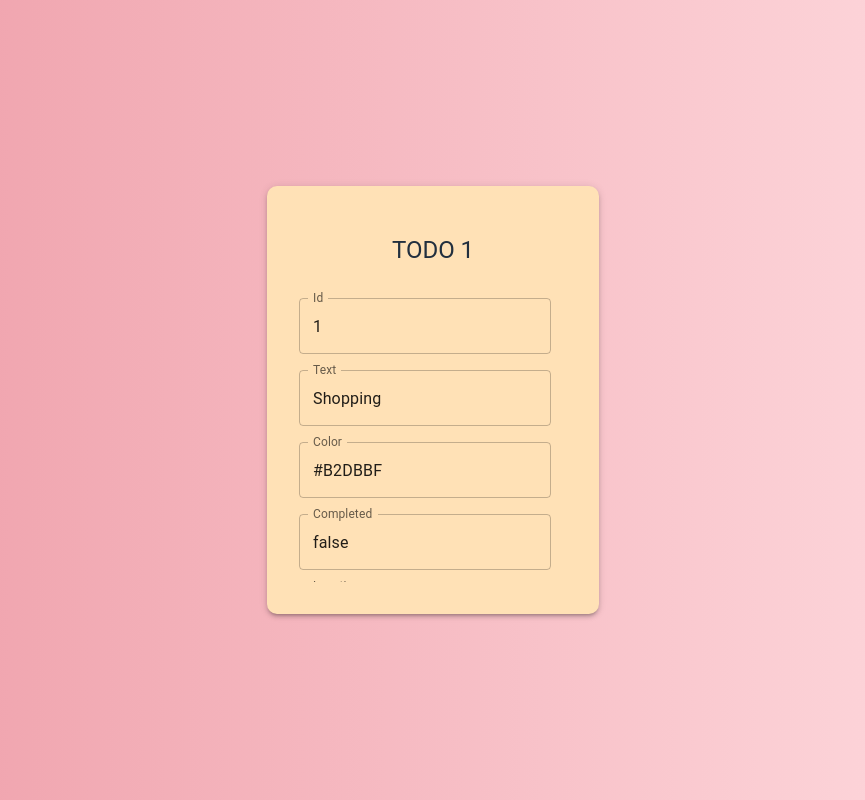
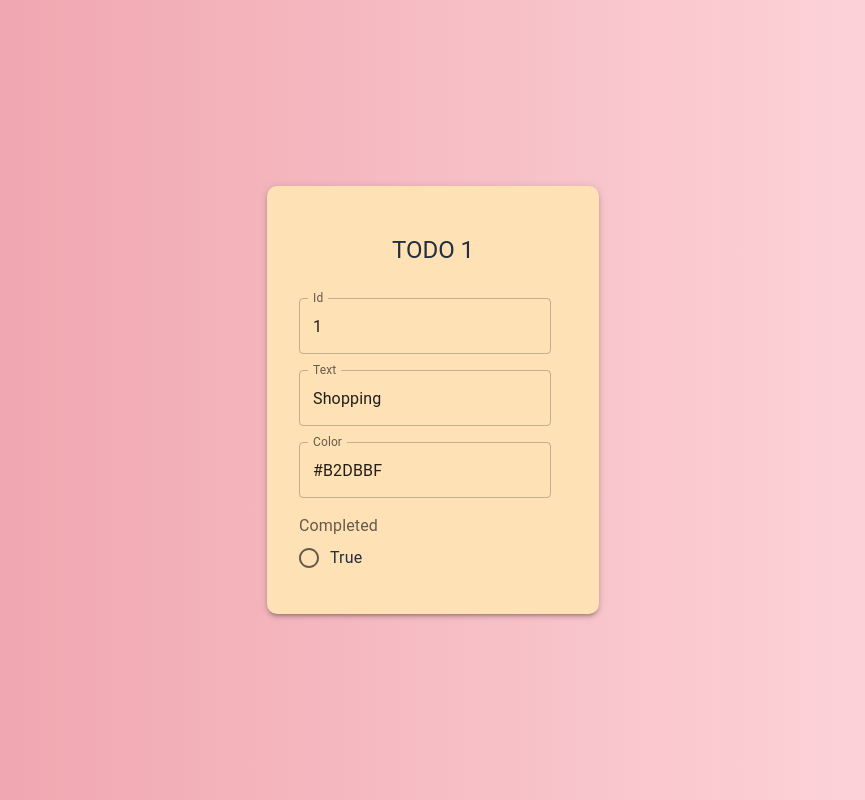
Before and after one commit to catkhanhnguyen/todo-app-v2, a React (Vite) app: page /todo/1 in a window 1280 px wide. Shown: the whole page, without its empty margins (207-1072 px from the left). Built offline with nearby package versions, Linux system fonts and the light colour scheme; data requests are answered from the project's data file.

Commit message:
change completed input type -> radio

```diff
--- a/src/pages/Detail/DetailPage.tsx
+++ b/src/pages/Detail/DetailPage.tsx
@@ -21,6 +21,7 @@ const DetailPage = () => {
       })
       .catch(error => console.error('Error fetching todos from the database:', error))
   }, [baseUrl, id])
+
 
   const handleSave = (fieldValues: { [key: string]: string }) => {
     if (selectedTodo) {
--- a/src/pages/Detail/components/DetailForm.tsx
+++ b/src/pages/Detail/components/DetailForm.tsx
@@ -1,54 +1,55 @@
-import React, { useState, useEffect } from 'react'
-import { Box, Button, TextField } from '@mui/material'
+import React, { useState, useEffect } from 'react';
+import { Box, Button, TextField, Radio, RadioGroup, FormControlLabel, FormGroup } from '@mui/material';
 import Todo from '../../../model'
+import FormControl from '@mui/material/FormControl'
+import FormLabel from '@mui/material/FormLabel'
 
 interface Props {
-  todo: Todo
-  handleBack: () => void
-  handleSave: (fieldValues: {[key: string]: string}) => void
+  todo: Todo;
+  handleBack: () => void;
+  handleSave: (fieldValues: { [key: string]: string }) => void;
 }
 
 const DetailForm = ({ todo, handleBack, handleSave }: Props) => {
-  const [fieldValues, setFieldValues] = useState<{ [key: string]: string }>({})
+  const [fieldValues, setFieldValues] = useState<{ [key: string]: string }>({});
 
   const capitalizeFirstLetter = (text: string) => {
-    return text.charAt(0).toUpperCase() + text.slice(1)
+    return text.charAt(0).toUpperCase() + text.slice(1);
   };
 
   useEffect(() => {
-    const initialFieldValues: { [key: string]: string } = {}
+    const initialFieldValues: { [key: string]: string } = {};
     Object.entries(todo).forEach(([fieldName, fieldValue]) => {
-      initialFieldValues[fieldName] = fieldValue?.toString() || ''
-    })
+      initialFieldValues[fieldName] = fieldValue?.toString() || '';
+    });
     setFieldValues(initialFieldValues);
-  }, [todo])
+  }, [todo]);
 
   const handleChange = (fieldName: string, value: string) => {
     setFieldValues((prevFieldValues) => ({
       ...prevFieldValues,
       [fieldName]: value,
-    }))
-  }
-
+    }));
+  };
 
   return (
     <Box
       sx={{
         height: '300px',
-        overflow:"auto",
+        overflow: 'auto',
         scrollbarWidth: 'thin',
         '&::-webkit-scrollbar': {
           width: '0.4em',
         },
         '&::-webkit-scrollbar-track': {
-          background: "#f1f1f1",
+          background: '#f1f1f1',
         },
         '&::-webkit-scrollbar-thumb': {
           backgroundColor: '#888',
         },
         '&::-webkit-scrollbar-thumb:hover': {
-          background: '#555'
-        }
+          background: '#555',
+        },
       }}
     >
       <form>
@@ -63,7 +64,23 @@ const DetailForm = ({ todo, handleBack, handleSave }: Props) => {
               mt: 2,
             }}
           >
-            {fieldName.includes('time') ? (
+            {/* Completed */}
+            {fieldName === 'completed' ? (
+              <FormControl>
+              <FormLabel >Completed</FormLabel>
+              <RadioGroup
+                aria-labelledby="demo-radio-buttons-group-label"
+                name="radio-buttons-group"
+                value={fieldValue}
+                onChange={(e) => handleChange(fieldName, e.target.value)}
+              >
+                <FormControlLabel value="true" control={<Radio />} label="True" />
+                <FormControlLabel value="false" control={<Radio />} label="False" />
+              </RadioGroup>
+            </FormControl>
+            ) :
+              // DateTime
+              fieldName.includes('time') ? (
               <TextField
                 type="datetime-local"
                 variant="outlined"
@@ -73,7 +90,6 @@ const DetailForm = ({ todo, handleBack, handleSave }: Props) => {
                 onChange={(e) => handleChange(fieldName, e.target.value)}
               />
             ) : (
-
               <TextField
                 label={capitalizeFirstLetter(fieldName)}
                 variant="outlined"
@@ -91,7 +107,7 @@ const DetailForm = ({ todo, handleBack, handleSave }: Props) => {
         <Button variant="outlined" onClick={handleBack}>
           Back
         </Button>
-        <Button variant="contained" onClick={(e) => handleSave(fieldValues)}>
+        <Button variant="contained" onClick={() => handleSave(fieldValues)}>
           Save
         </Button>
       </Box>
```
